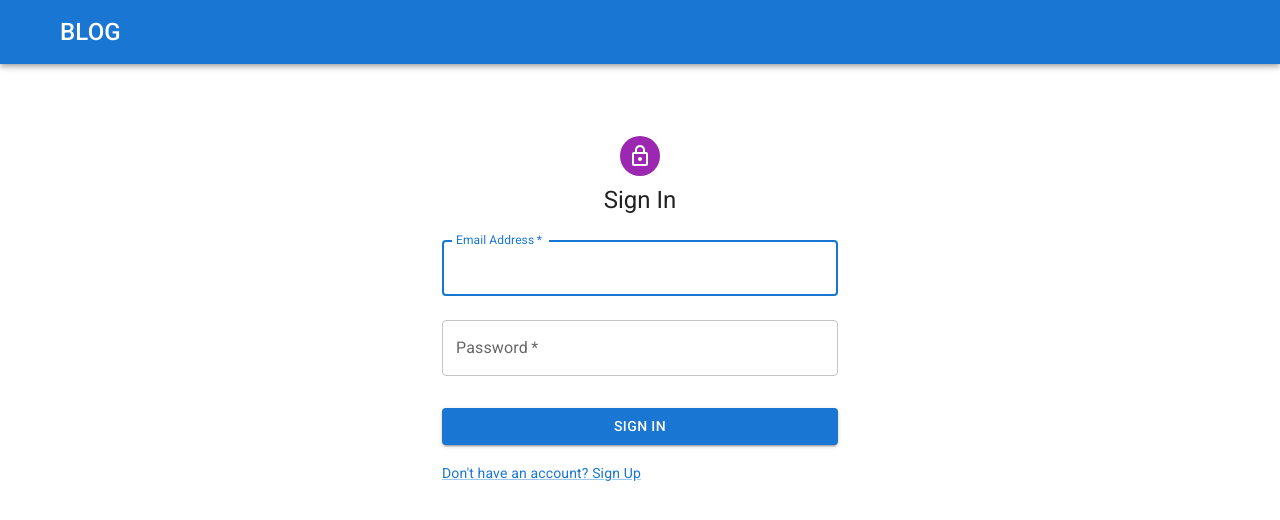
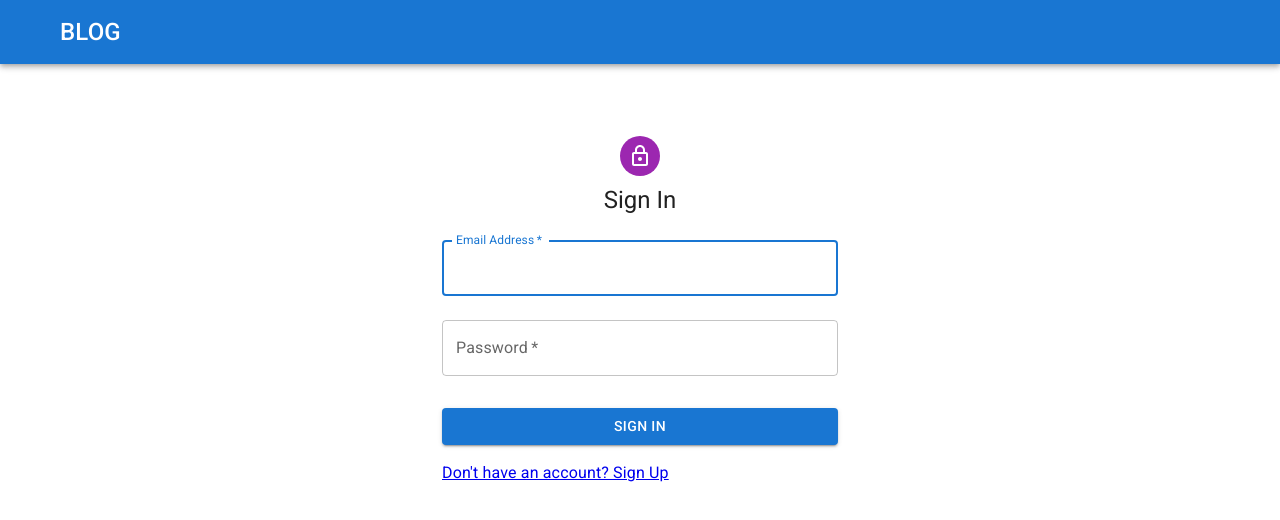
Before and after one commit to imjaipatel248/react-blog-app, a React (Create React App) app: page /signin in a window 1280 px wide. Shown: the top 520 px of the page. Built offline with nearby package versions, Linux system fonts and the light colour scheme.

Commit message:
fix signUp

```diff
--- a/src/screens/Auth/SignInScreen.js
+++ b/src/screens/Auth/SignInScreen.js
@@ -4,13 +4,13 @@
 import CssBaseline from "@mui/material/CssBaseline";
 import TextField from "@mui/material/TextField";
 import Backdrop from "@mui/material/Backdrop";
-
+import { Link } from "react-router-dom";
 import Box from "@mui/material/Box";
 import LockOutlinedIcon from "@mui/icons-material/LockOutlined";
 import Typography from "@mui/material/Typography";
 import Container from "@mui/material/Container";
 import { createTheme, ThemeProvider } from "@mui/material/styles";
-import { Alert, CircularProgress, Grid, Link, Snackbar } from "@mui/material";
+import { Alert, CircularProgress, Grid, Snackbar } from "@mui/material";
 import { Redirect } from "react-router";
 import { isAuthenticated } from "../../Helpers/UserHelper";
 
@@ -127,7 +127,7 @@
             </Button>
             <Grid container>
               <Grid item>
-                <Link href="/signup" variant="body2">
+                <Link to="/signup" variant="body2">
                   {"Don't have an account? Sign Up"}
                 </Link>
               </Grid>
--- a/src/screens/Auth/SignUpScreen.js
+++ b/src/screens/Auth/SignUpScreen.js
@@ -10,8 +10,9 @@
 import Typography from "@mui/material/Typography";
 import Container from "@mui/material/Container";
 import { createTheme, ThemeProvider } from "@mui/material/styles";
-import { Alert, CircularProgress, Grid, Link, Snackbar } from "@mui/material";
+import { Alert, CircularProgress, Grid, Snackbar } from "@mui/material";
 import { Redirect } from "react-router";
+import { Link } from "react-router-dom";
 
 const theme = createTheme();
 
```
